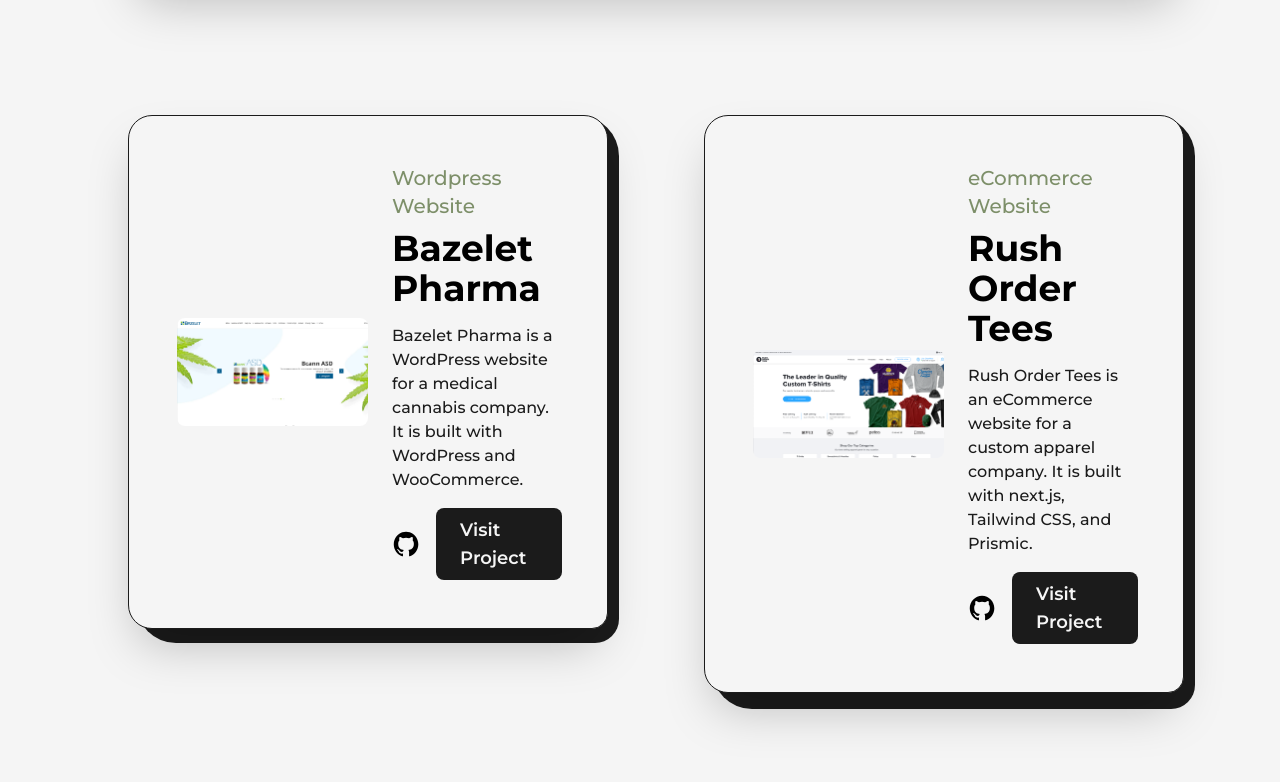
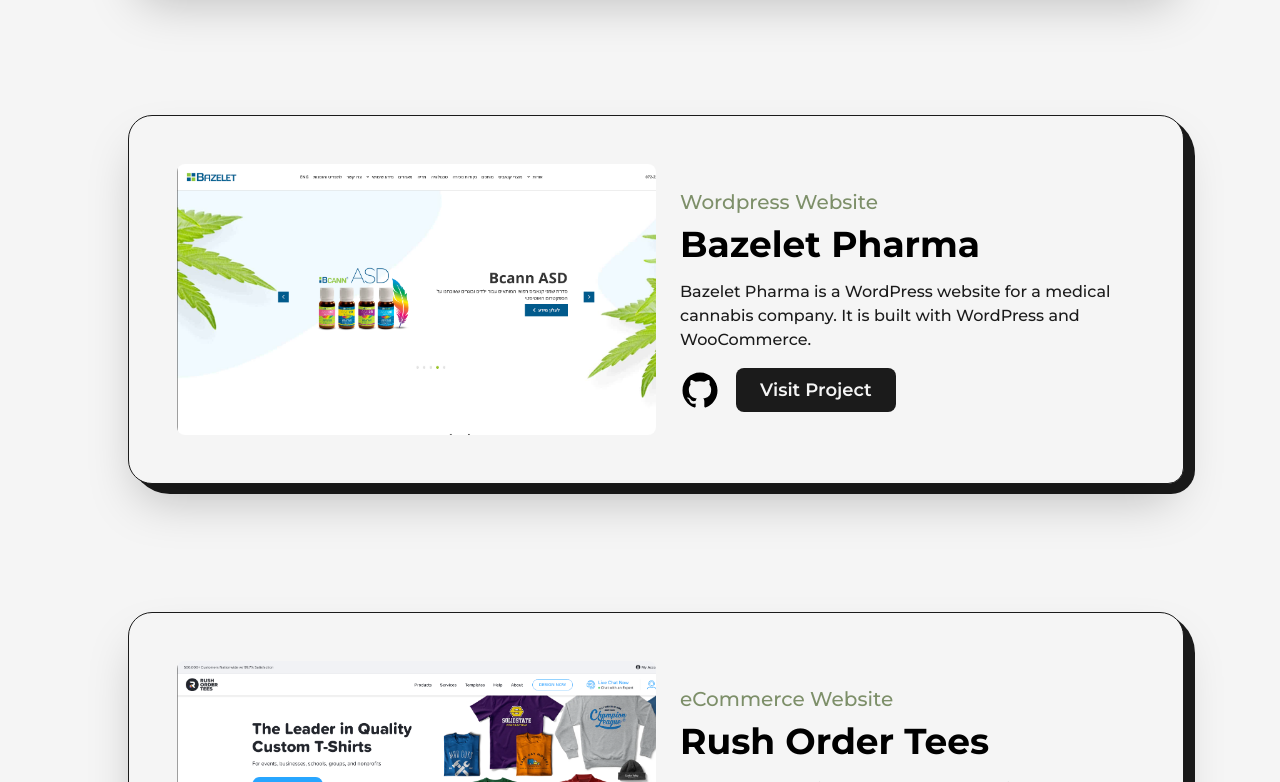
Before and after one commit to GuyDahn/guy-dev-2023, a Next.js app: page /projects in a window 1280 px wide. Shown: the part 738-1520 px from the top of the page. Built offline with nearby package versions, Linux system fonts and the light colour scheme.

Commit message:
projects css fix

```diff
--- a/src/pages/projects.js
+++ b/src/pages/projects.js
@@ -171,7 +171,7 @@
               />
             </div>
 
-            <div className='col-span-6 sm:col-span-12'>
+            <div className='col-span-12'>
               <FeaturedProject
                 type='Wordpress Website'
                 title='Bazelet Pharma'
@@ -182,7 +182,7 @@
               />
             </div>
 
-            <div className='col-span-6 sm:col-span-12'>
+            <div className='col-span-12'>
               <FeaturedProject
                 type='eCommerce Website'
                 title='Rush Order Tees'
```
